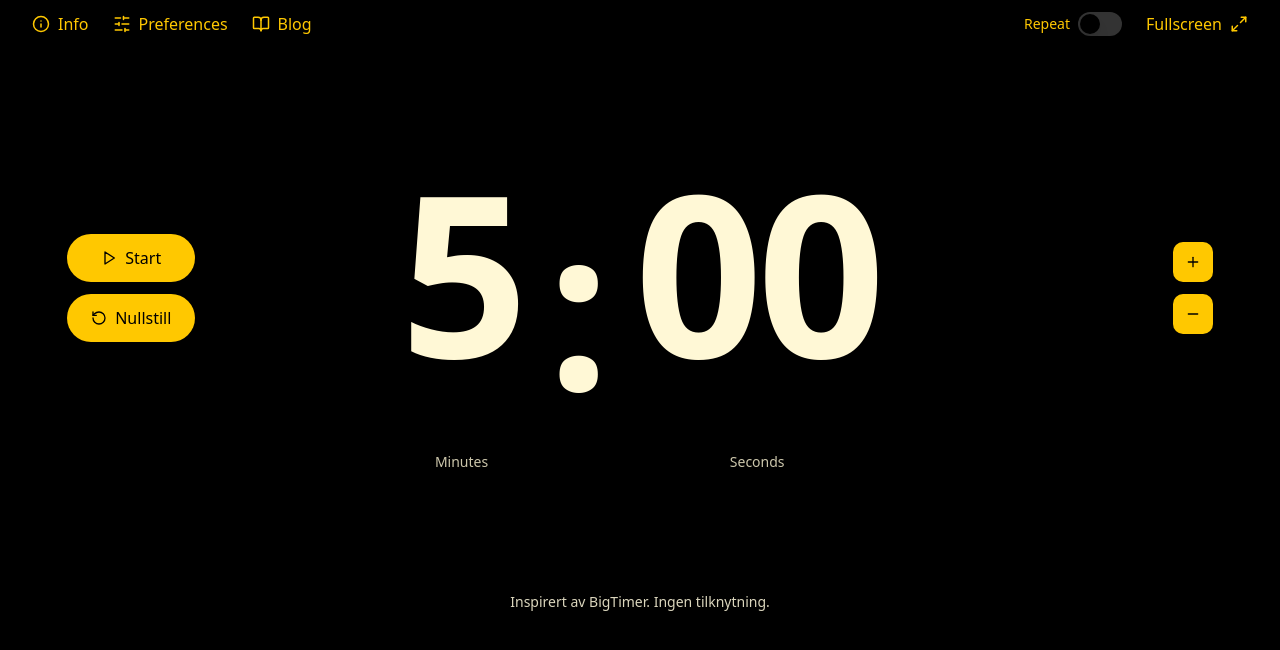
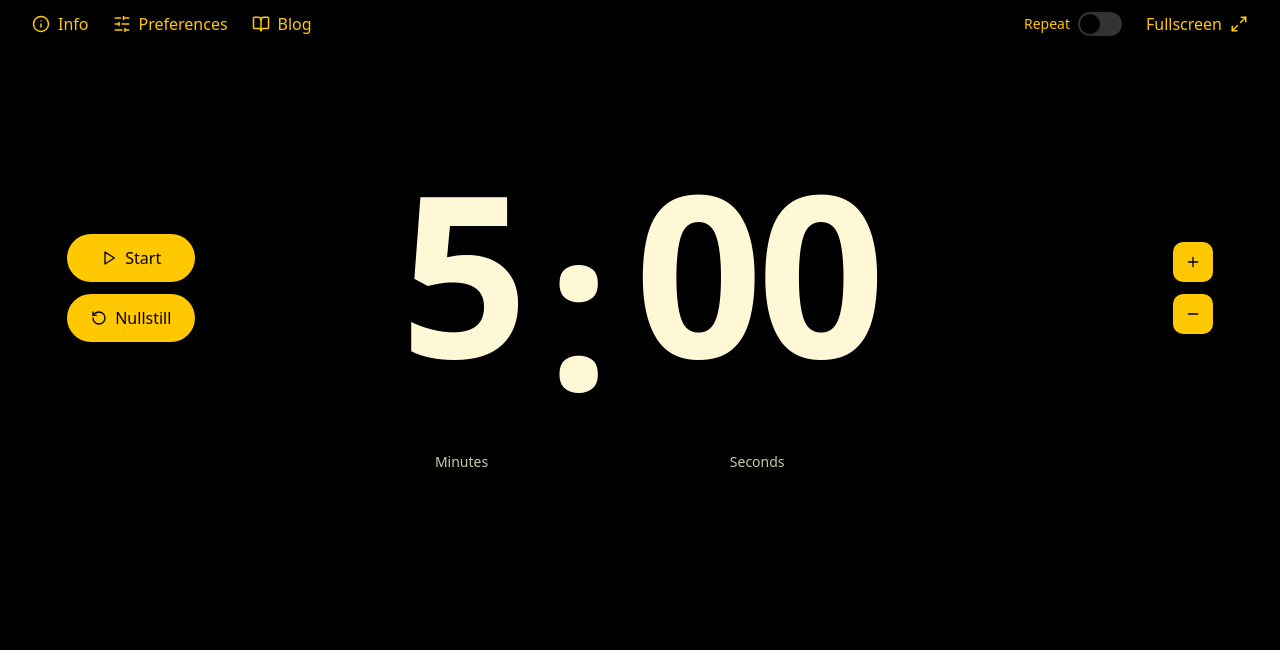
Before and after one commit to emilsvenssonglitsch-cell/StageClock, a React (Vite) app: page / in a window 1280 px wide. Shown: the top 650 px of the page. Built offline with nearby package versions, Linux system fonts and the light colour scheme.

Commit message:
Fjern BigTimer-referanse
Fjerner teksten "inspirert av funksjonene og utseendet til bigtimer.net" fra Info-siden.

```diff
--- a/src/components/timer/BigTimer.tsx
+++ b/src/components/timer/BigTimer.tsx
@@ -496,9 +496,6 @@ async function notifyDone() {
         </section>
       </main>
 
-      <footer className="container pb-8 text-center text-sm text-muted-foreground">
-        Inspirert av BigTimer. Ingen tilknytning.
-      </footer>
     </div>
   );
 }
```
